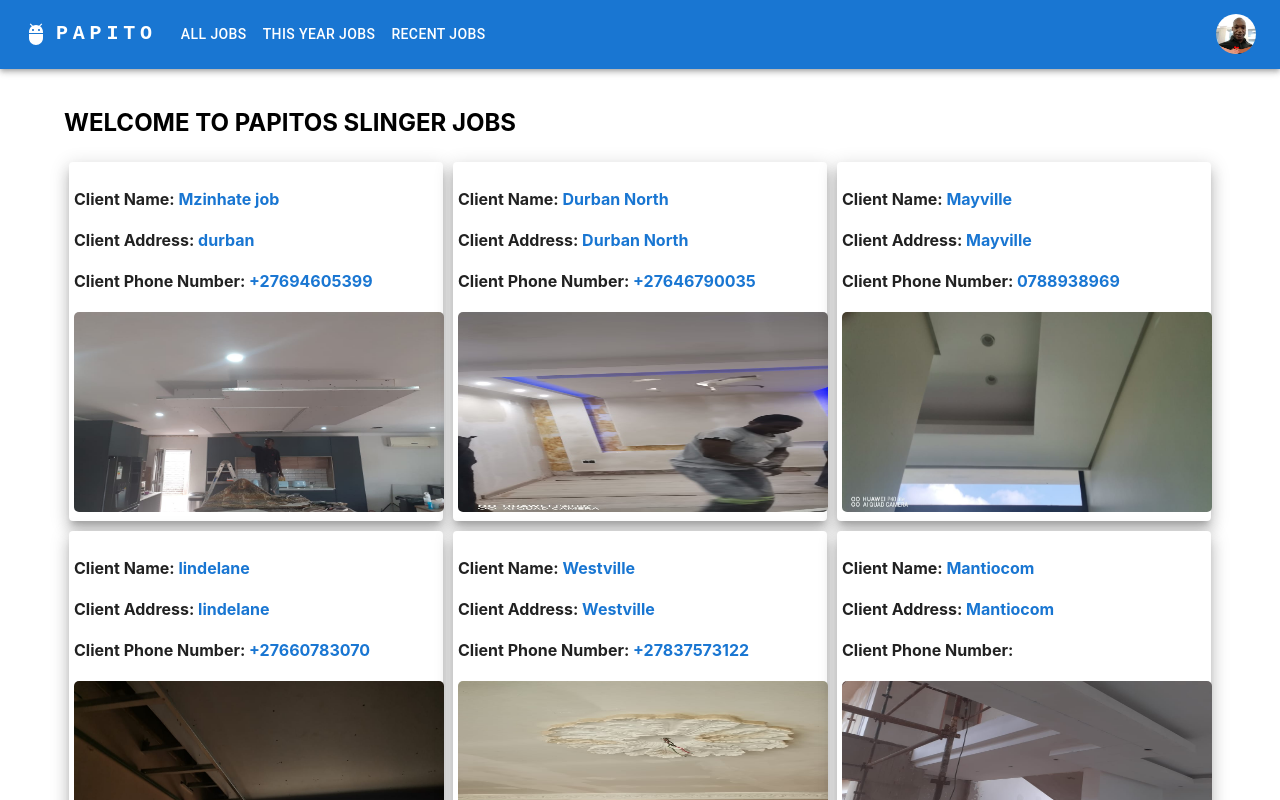
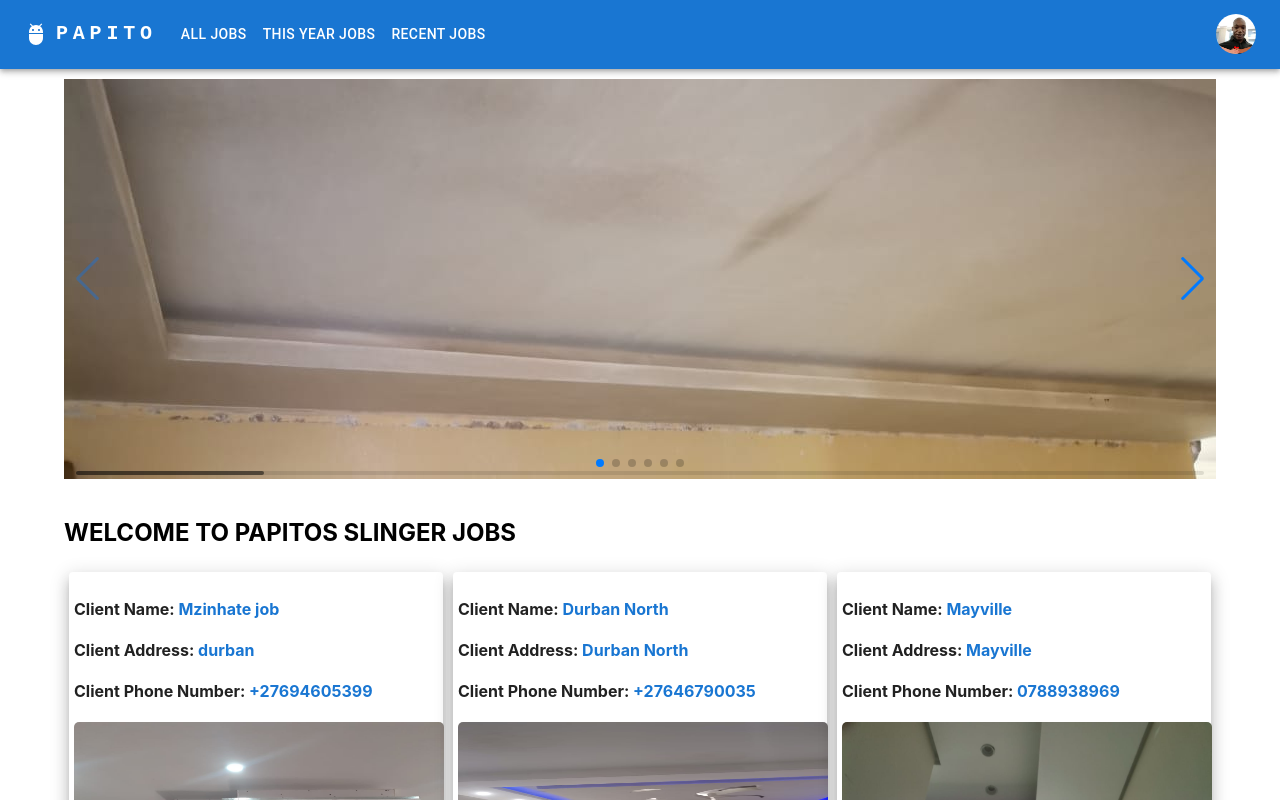
Before and after one commit to Faustinojoao/papito-page, a React (Create React App) app: page / in a window 1280 px wide. Shown: the top 800 px of the page. Built offline with nearby package versions, Linux system fonts and the light colour scheme.

Commit message:
add slider show

```diff
--- a/package.json
+++ b/package.json
@@ -14,6 +14,7 @@
     "react-dom": "^19.0.0",
     "react-scripts": "5.0.1",
     "styled-components": "^6.1.14",
+    "swiper": "^11.2.1",
     "web-vitals": "^4.2.4"
   },
   "scripts": {
--- a/src/compunent/NavBar.js
+++ b/src/compunent/NavBar.js
@@ -30,6 +30,17 @@ import Westville from "../image/Westville.jpeg";
 import Mantiocom from "../image/Mantiocom.jpeg";
 import Mantiocom1 from "../image/Mantiocom1.jpeg";
 
+import {register} from "swiper/element/bundle"
+import { Swiper, SwiperSlide } from 'swiper/react';
+import { Navigation, Pagination, Scrollbar, A11y } from 'swiper/modules';
+
+// Import Swiper styles
+import 'swiper/css';
+import 'swiper/css/navigation';
+import 'swiper/css/pagination';
+import 'swiper/css/scrollbar';
+
+register();
 const pages = ['All Jobs', 'This year jobs', 'Recent Jobs'];
 const settings = ['Profile', 'Account', 'Dashboard', 'Logout'];
 const clientDate = [{id:1, name:"Mzinhate job", pictureId:1, location:"durban", phoneNumber:"+27694605399", profile:mzi5},
@@ -198,8 +209,28 @@ function NavBar() {
         </Toolbar>
       </Container>
     </AppBar>
-    <br/>
     <Container>
+      <Swiper
+      modules={[Navigation, Pagination, Scrollbar, A11y]}
+        slidesPerView={1}
+        navigation
+        pagination={{ clickable: true }}
+        scrollbar={{ draggable: true }}
+        style={{width:"100%", height:"400px", marginTop:"10px",
+          objectFit:"cover"
+        }}
+        >
+           {pictureClient.map((client) => (
+              <SwiperSlide key={client.id}>
+                <img src={client.picture}
+                alt='image not avaleble'
+                style={{}}/>
+              </SwiperSlide>
+            ))}
+        </Swiper>
+
+      <br/>
+
 
       <h2><strong style={{textAlign:"center"}}>WELCOME TO PAPITOS SLINGER JOBS</strong></h2>
       <Grid container>
```
Also changed, not shown: src/compunent/Slider.js (added, +18 -0 lines), 1 other file (tests, documents, lock files or other folders).
